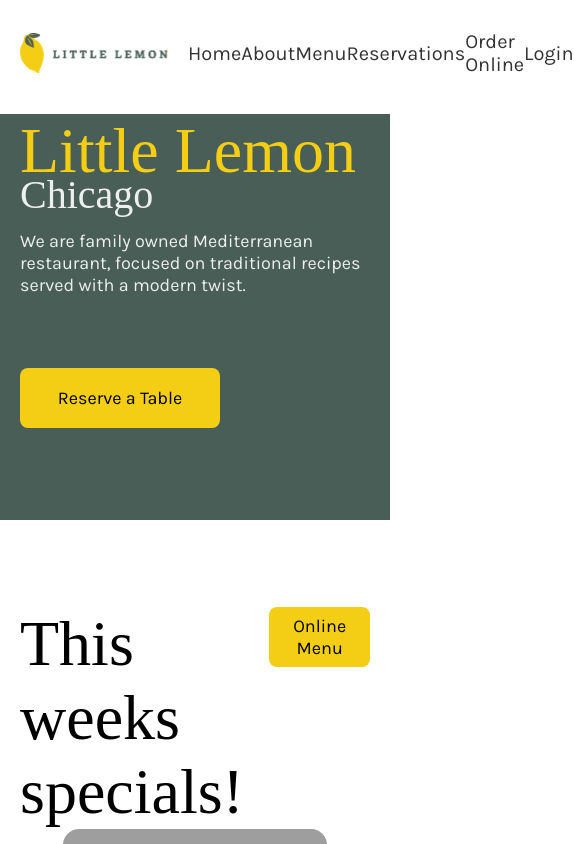
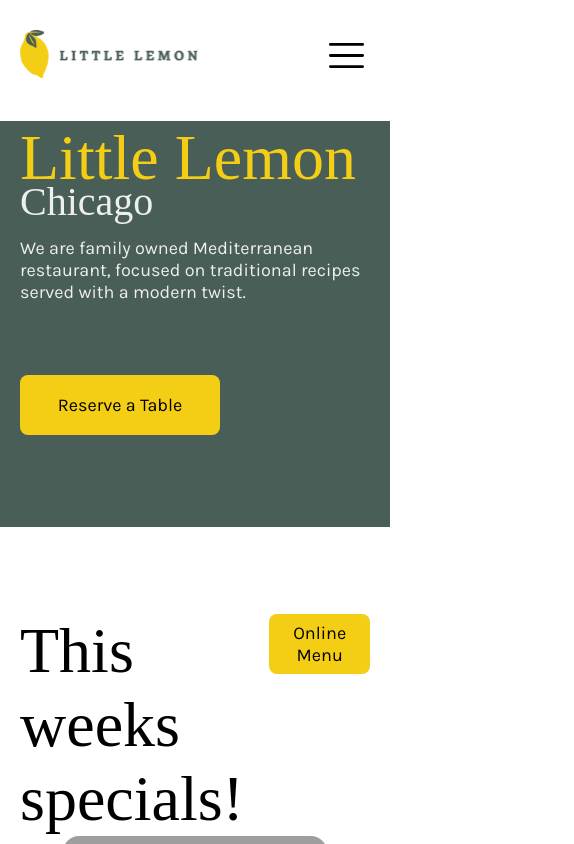
Before and after one commit to Foltrex/Little-Lemon, a React (Create React App) app: page / in a window 390 px wide. Shown: the top 844 px of the page, 574 px wide, since content can reach past the window. Built offline with nearby package versions, Linux system fonts and the light colour scheme; grey boxes are pictures that could not be loaded; a web font is replaced by a local one.

Commit message:
Finish project

```diff
--- a/src/components/Home/Home.jsx
+++ b/src/components/Home/Home.jsx
@@ -7,7 +7,6 @@
 const Home = () => {
     return (
         <>
-
             <Hero />
             <Specials />
             <Testimonials />
--- a/src/components/Navbar/Navbar.jsx
+++ b/src/components/Navbar/Navbar.jsx
@@ -1,28 +1,50 @@
-import React from 'react'
+import React, { useState } from 'react'
 import styles from './Navbar.module.css';
 import logo from '../../assets/images/Logo.svg';
 import { Link } from 'react-router-dom';
+import { ReactComponent as HamburgerMenuIcon } from '../../assets/icons/icon_hamburger menu.svg';
+import Close from '../../assets/icons/Close.svg';
+import { useMediaQuery } from '@chakra-ui/react';
 
 const Navbar = (props) => {
+  const [displaySideBar, setDisplaySideBar] = useState(false);
+  const [isLargerThan900] = useMediaQuery('(min-width: 900px)');
+
   const links = [
-    {name: 'Home', to: '/'},
-    {name: 'About', to: '/'},
-    {name: 'Menu', to: '/'},
-    {name: 'Reservations', to: '/booking'},
-    {name: 'Order Online', to: '/'},
-    {name: 'Login', to: '/'},
+    { name: 'Home', to: '/' },
+    { name: 'About', to: '/' },
+    { name: 'Menu', to: '/' },
+    { name: 'Reservations', to: '/booking' },
+    { name: 'Order Online', to: '/' },
+    { name: 'Login', to: '/' },
   ]
 
   return (
     <nav className={styles.navbar}>
+      <Link to='/'>
         <img className={styles.logo} src={logo} alt="Product Logo" />
+      </Link>
+
+      {!isLargerThan900 &&
+        <button className={styles.hamburgerButton} onClick={() => setDisplaySideBar(true)}>
+          <HamburgerMenuIcon />
+        </button>
+      }
+
+      {(isLargerThan900 || displaySideBar) && (
+        <>
+          <button className={styles.close} onClick={() => setDisplaySideBar(false)}>
+            <img src={Close} alt="Close button" />
+          </button>
             <ul>
               {links.map(link => (
-          <li>
-            <Link key={link.name} to={link.to}>{link.name}</Link>
+                <li key={link.name}>
+                  <Link key={link.name} to={link.to} onClick={() => setDisplaySideBar(false)}>{link.name}</Link>
                 </li>
               ))}
             </ul>
+        </>
+      )}
     </nav>
   )
 }
--- a/src/components/Navbar/Navbar.module.css
+++ b/src/components/Navbar/Navbar.module.css
@@ -3,6 +3,12 @@
     column-gap: 20px;
     justify-content: space-between;
     margin-top: 30px;
+}
+
+.hamburgerButton {
+    background-color: transparent;
+    border-style: none;
+    cursor: pointer;
 }
 
 .navbar .logo {
@@ -26,3 +32,50 @@
     font-weight: 400;
     text-transform: capitalize;
 }
+
+.navbar .close {
+    display: none;
+    position: fixed;
+    top: 30px;
+    right: 8px;
+    transform: translateX(-50%);
+    z-index: 101;
+    background-color: transparent;
+    border-style: none;
+
+    cursor: pointer;
+}
+
+@media (max-width: 900px) {
+    .navbar .close {
+        display: block;
+    }
+
+    .navbar .close img {
+        width: 56px;
+        height: 56px;
+    }
+
+    .navbar ul {
+        flex-direction: column;
+
+        width: 100%;
+        height: 100%;
+        min-height: 100vh;
+        position: fixed;
+        top: 0;
+        left: 0;
+        bottom: 0;
+        right: 0;
+        z-index: 100;
+        background-color: white;
+    }
+
+    .navbar .hamburgerButton {
+        flex-grow: 7;
+        text-align: right;
+    }
+    .navbar .logo {
+        height: 48px;
+    }
+}
```
Also changed, not shown: src/assets/icons/Close.svg (added). Lines whose indentation alone changed are shown as unchanged.
